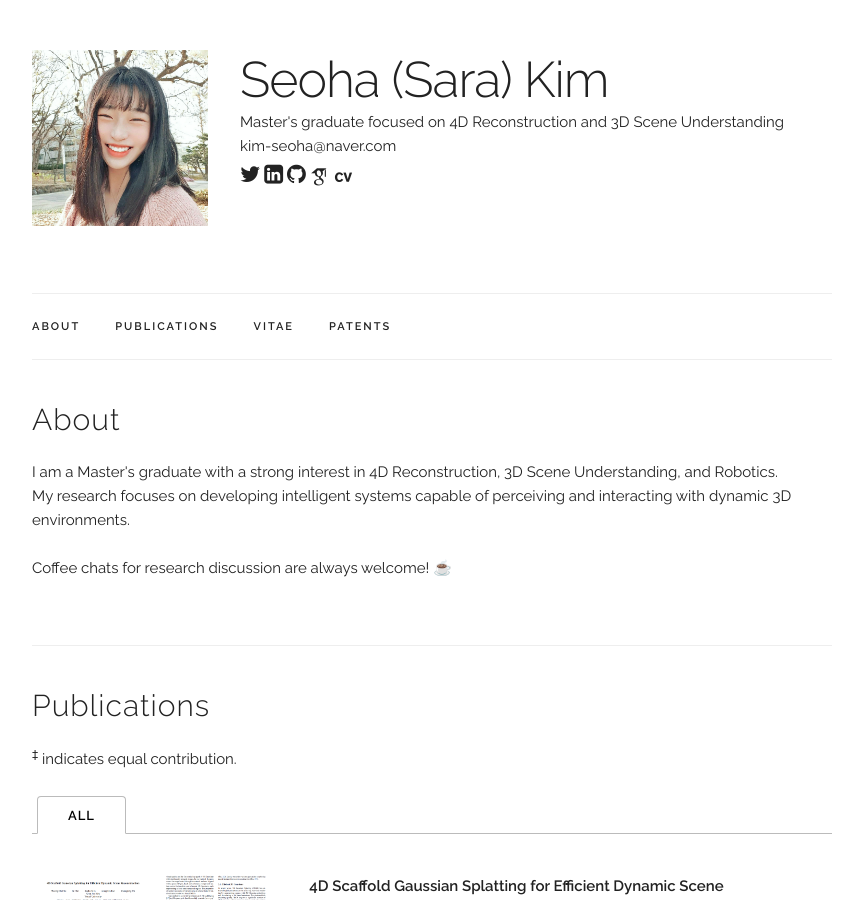
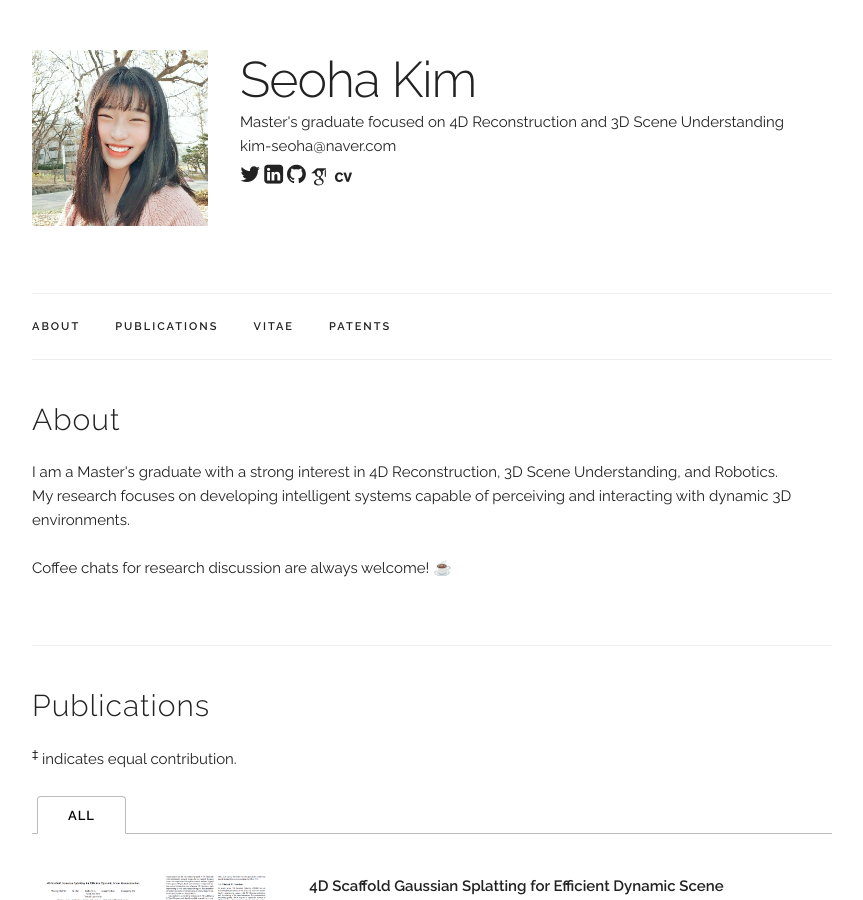
Before and after one commit to seoha-kim/seoha-kim.github.io, a Jekyll site: the page built from index.html, in a window 1280 px wide and 900 px high. Shown: the whole window, without its empty margins (208-1071 px from the left). Built offline with Jekyll 4.4.1, drawn with Linux system fonts in a browser that asks for light colours; some web fonts are replaced; some of the changed text lies outside the part shown.

Commit message:
Update main_info.yaml

```diff
--- a/_data/main_info.yaml
+++ b/_data/main_info.yaml
@@ -1,4 +1,4 @@
-name: "Seoha (Sara) Kim"
+name: "Seoha Kim"
 title: "Master's graduate focused on 4D Reconstruction and 3D Scene Understanding"
 email: "kim-seoha@naver.com"
 profile_pic: "/assets/profile-pics/seoha.jpg"
```
